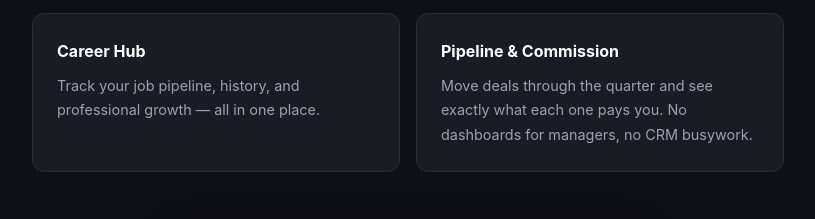
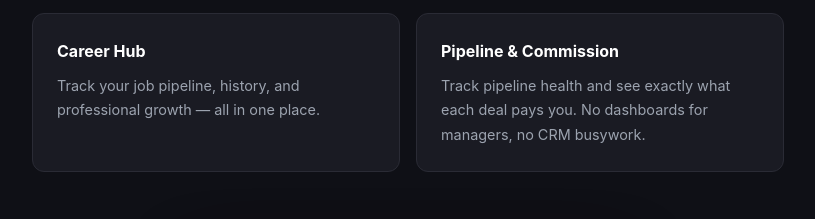
Before and after one commit to RepKit-Inc/repkitinc.com, a plain HTML site: page index.html in a window 1280 px wide. Shown: the part 1326-1545 px from the top of the page, without its empty margins (232-1047 px from the left). Drawn offline with Linux system fonts and the light colour scheme.

Commit message:
Lead the pipeline card with health, not stage movement
"Move deals through the quarter" described the mechanic; "track pipeline
health" is the outcome a rep actually cares about, and it doesn't assume
a quarterly cadence that not every rep works on.

Co-Authored-By: Claude Opus 5 <noreply@anthropic.com>

```diff
--- a/index.html
+++ b/index.html
@@ -187,7 +187,7 @@
             </div>
             <div class="feature-card">
                 <h3>Pipeline &amp; Commission</h3>
-                <p>Move deals through the quarter and see exactly what each one pays you. No dashboards for managers, no CRM busywork.</p>
+                <p>Track pipeline health and see exactly what each deal pays you. No dashboards for managers, no CRM busywork.</p>
             </div>
         </div>
     </div>
```
